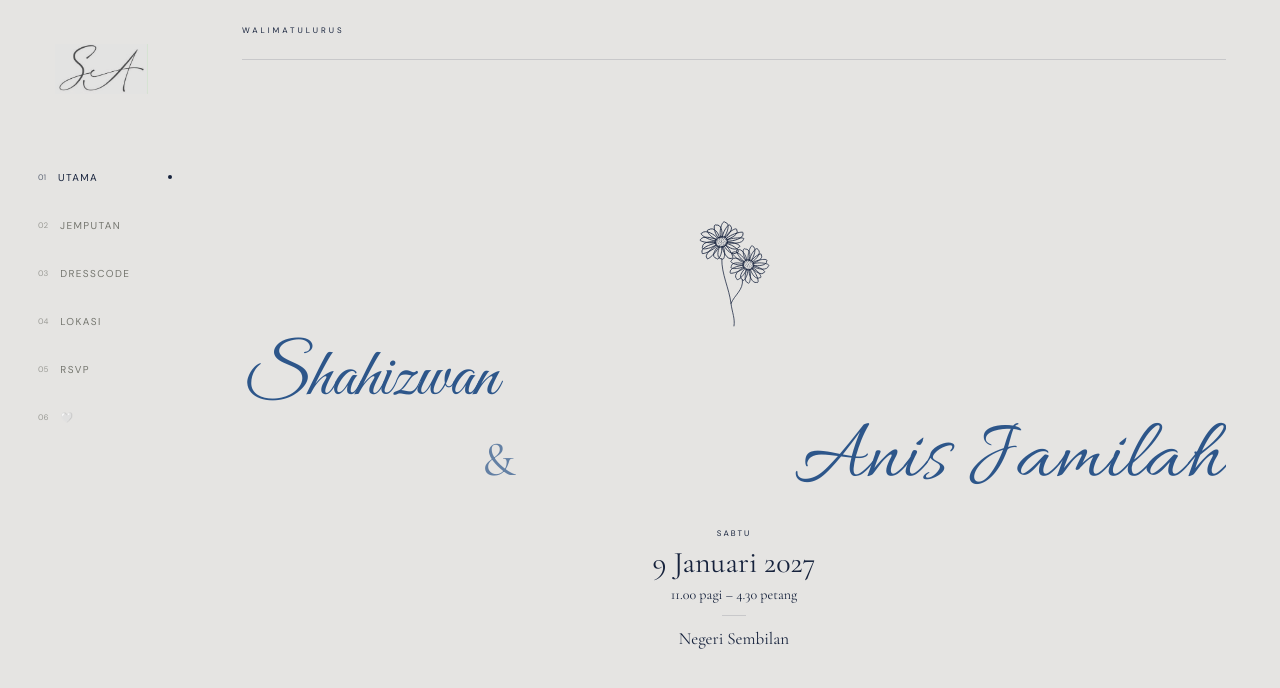
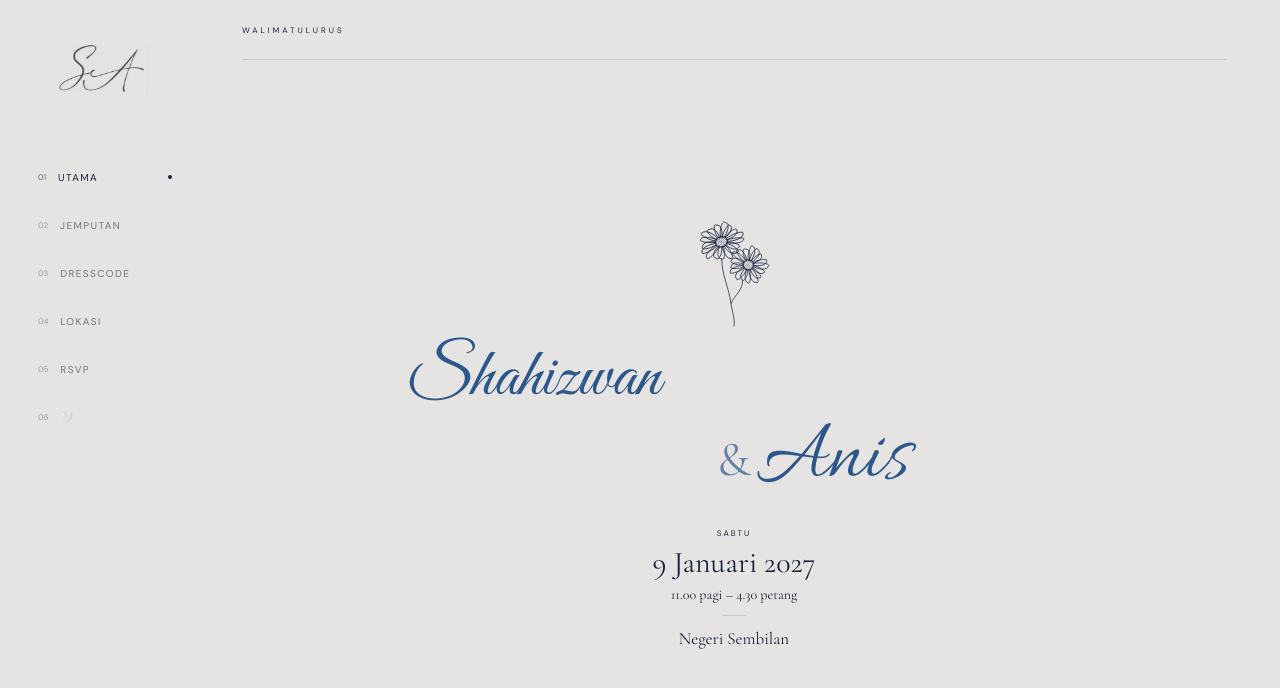
Before and after one commit to aniqkerja-byte/shahizwananis2, a website built with Vite: page index.html in a window 1280 px wide. Built offline with nearby package versions, Linux system fonts and the light colour scheme.

Commit message:
Use Anis on home page and tighten name layout

```diff
--- a/src/fullscreen.css
+++ b/src/fullscreen.css
@@ -27,10 +27,10 @@ main {
   transform: scale(var(--page-scale, 1));
   transform-origin: center top;
 }
-.couple-names .bride-name { grid-column: 3; justify-self: end; margin: 0; font-family: 'Allura', var(--script), cursive; font-size: 1.25em; line-height: 1; white-space: nowrap; }
+.couple-names .bride-name { grid-column: 3; justify-self: start; margin: 0; font-family: 'Allura', var(--script), cursive; font-size: 1.25em; line-height: 1; white-space: nowrap; }
 .couple-names .groom-name { grid-column: 1 / 4; font-family: var(--script); font-size: 1em; }
 .couple-names .ampersand { grid-column: 2; justify-self: center; align-self: center; margin: 0; font-size: .7em; line-height: 1; }
-.couple-names { grid-template-columns: 22% 8% 70%; max-width: 980px; color: #2d568a; }
+.couple-names { grid-template-columns: 1fr 45px 1fr; max-width: 655px; color: #2d568a; }
 .home-flower { display: block; width: clamp(96px, 8.5vw, 124px); height: auto; margin: 0 auto -6px; }
 .sidebar.is-open { max-height: calc(100dvh - 90px); overflow-y: auto; }
 
@@ -124,9 +124,9 @@ main {
   .rsvp-signoff { margin-top: 18px; }
 }
 
-.couple-names { max-width: 980px; font-size: clamp(52px, 5.4vw, 104px); }
+.couple-names { max-width: 655px; font-size: clamp(52px, 5.4vw, 104px); }
 @media (max-width: 767px) {
-  .couple-names { max-width: 440px; font-size: clamp(30px, 9vw, 46px); }
+  .couple-names { grid-template-columns: 1fr 28px 1fr; max-width: 340px; font-size: clamp(30px, 9vw, 46px); }
 }
 
 /* Unframed childhood portraits surround the letter without obscuring its copy. */
--- a/src/main.js
+++ b/src/main.js
@@ -75,7 +75,7 @@ function homePage() {
   const region = wedding.location.split(',').at(-1).trim();
   return `<section class="page home-page" aria-labelledby="page-title">
     <img class="home-flower" src="/assets/home-flowers.svg" alt="" aria-hidden="true" width="180" height="200" />
-    <h1 id="page-title" class="couple-names" tabindex="-1"><span class="groom-name">Shahizwan</span><span class="ampersand">&</span><span class="bride-name">Anis Jamilah</span></h1>
+    <h1 id="page-title" class="couple-names" tabindex="-1"><span class="groom-name">Shahizwan</span><span class="ampersand">&</span><span class="bride-name">Anis</span></h1>
     <div class="event-summary"><span class="eyebrow">${wedding.day}</span><p class="wedding-date"><time datetime="${wedding.dateISO}">${wedding.date}</time></p><p>${wedding.time}</p><span class="short-rule"></span><p class="venue-name">${region}</p></div>
   </section>`;
 }
```
Also changed, not shown: tests/invitation.spec.js (+1 -1 lines).
